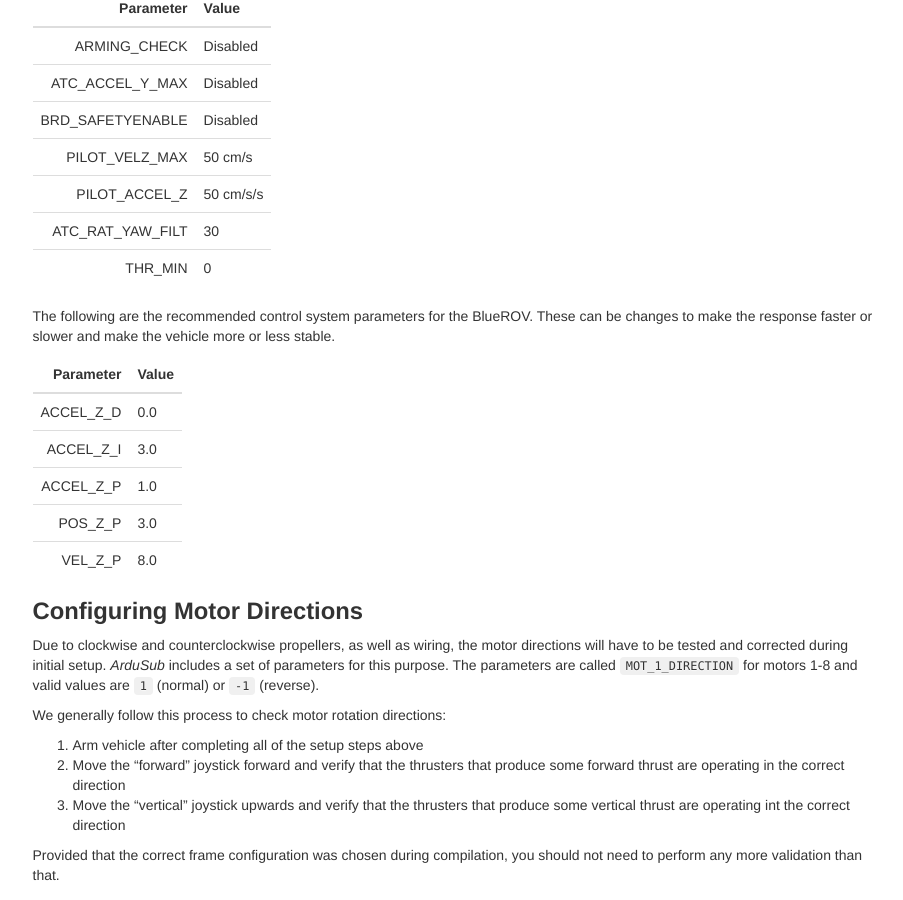
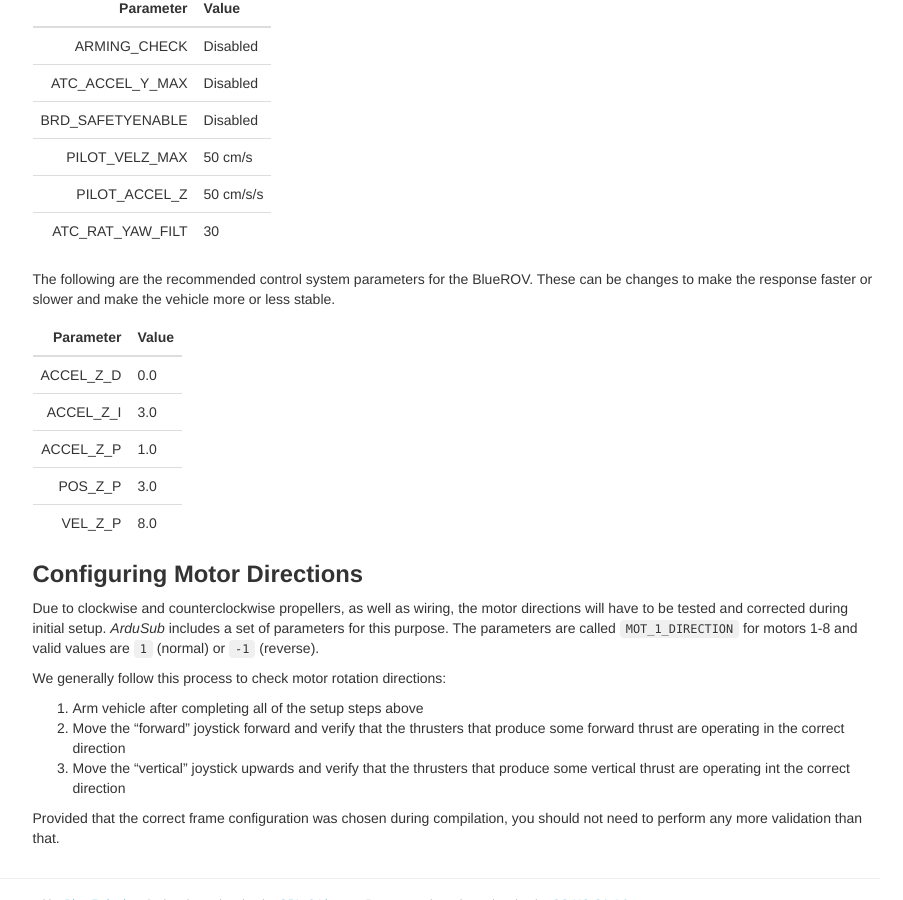
Before and after one commit to bluerobotics/retired-ardusub-docs, a Jekyll site: the page built from pages/initial-setup.md, in a window 1280 px wide and 900 px high, scrolled down 6511 px. Shown: the whole window, without its empty margins (330-1233 px from the left). Built offline with Jekyll 4.4.1, drawn with Linux system fonts in a browser that asks for light colours; nearby versions of some CDN libraries; some web fonts are replaced; comment, search, counter and statistics services are not loaded.

```diff
--- a/pages/initial-setup.md
+++ b/pages/initial-setup.md
@@ -214,7 +214,6 @@ A number of parameters should be adjusted at startup for use with ArduSub. The f
 | PILOT_VELZ_MAX    | 50 cm/s              |
 | PILOT_ACCEL_Z     | 50 cm/s/s            |
 | ATC_RAT_YAW_FILT  | 30                   |
-| THR_MIN           | 0                    |
 
 The following are the recommended control system parameters for the BlueROV. These can be changes to make the response faster or slower and make the vehicle more or less stable.
 
```
